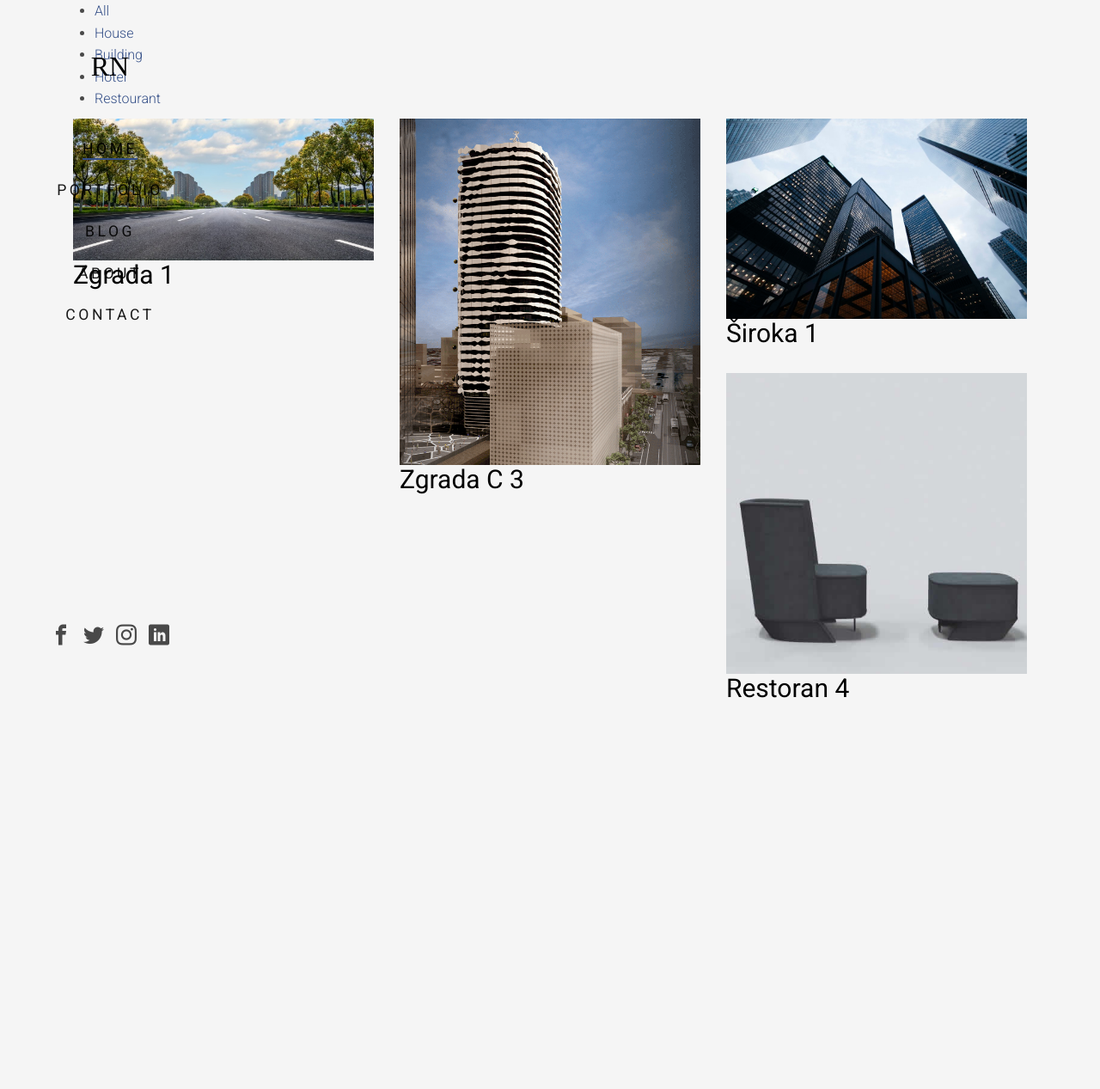
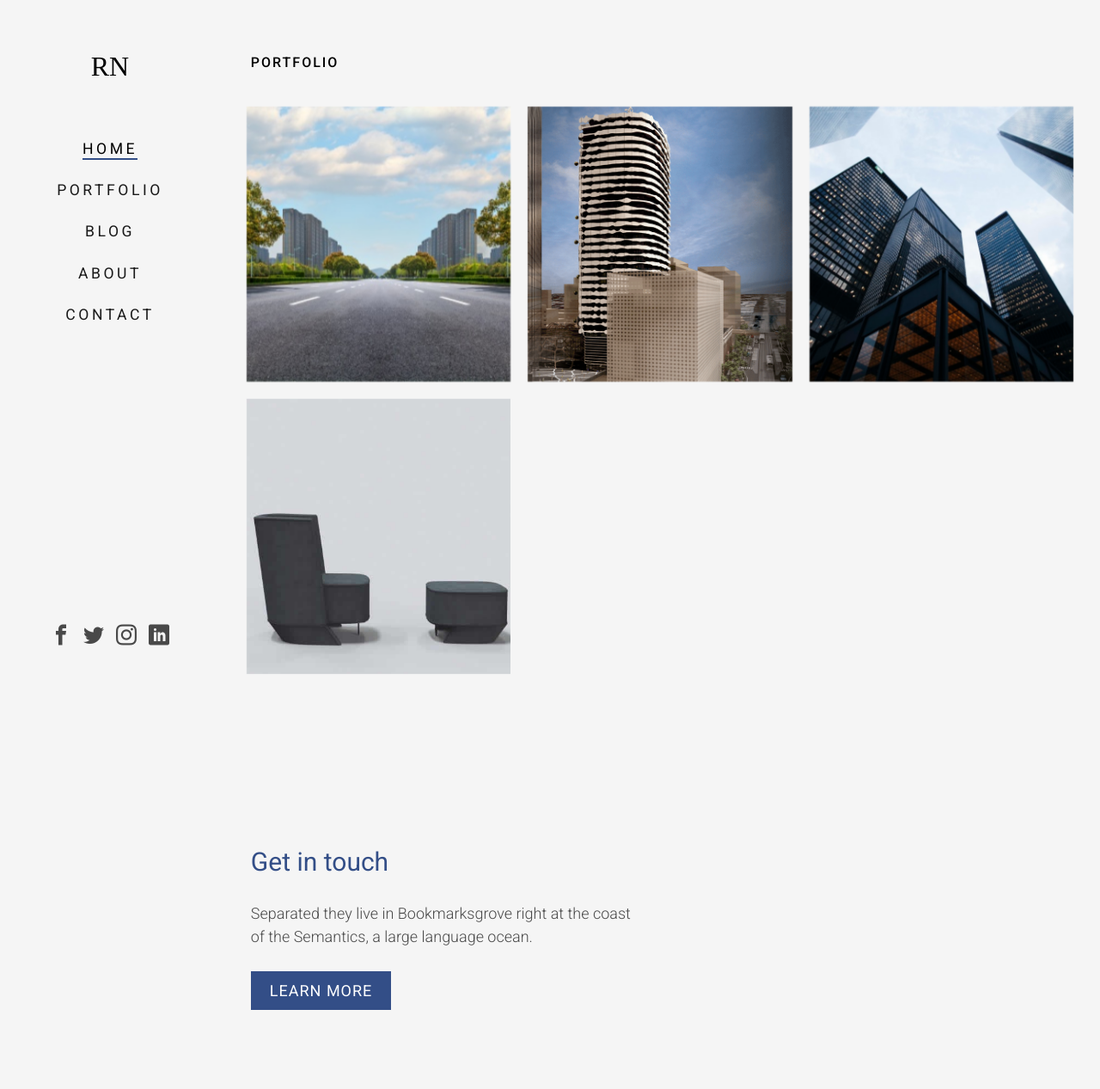
Before and after one commit to BinaryTree0/ArhitekturaRN, a Django app: page /post/ in a window 1280 px wide. Shown: the whole page at 86% size. Before the commit the page ends 812 px from the top, so only its background shows below. Run offline with Django 3.2, Linux system fonts and the light colour scheme; data comes from the database, SQL or seed files in the repository; both versions use the stored data as it was after the commit; parts of the project's set-up code (start-up, migrations or seed data) failed here and were passed over; some libraries are stand-ins or nearby versions; some web fonts are replaced.

Commit message:
Uredivanje css-a. Dodavanje post template-a.

```diff
--- a/blog/templates/blog/blog.html
+++ b/blog/templates/blog/blog.html
@@ -9,9 +9,9 @@
             {% for obj in object_list %}
             <div class="col-md-4 col-sm-6 col-padding animate-box" data-animate-effect="fadeInLeft">
                 <div class="blog-entry">
-                    <a href="#" class="blog-img"><img src="{{ obj.image.url }}" class="img-responsive" alt="Free HTML5 Bootstrap Template by FreeHTML5.co"></a>
+                    <a href="{{ obj.get_absolute_url }}" class="blog-img"><img src="{{ obj.image.url }}" class="img-responsive" alt="Free HTML5 Bootstrap Template by FreeHTML5.co"></a>
                     <div class="desc">
-                        <h3><a href="#">Inspirational Website</a></h3>
+                        <h3><a href="{{ obj.get_absolute_url }}">Inspirational Website</a></h3>
                         <span><small>by Admin </small> / <small> Web Design </small> / <small> <i class="icon-comment"></i> 14</small></span>
                         <p>Design must be functional and functionality must be translated into visual aesthetics</p>
                         <a href="{{ obj.get_absolute_url }}" class="lead">Read More <i class="icon-arrow-right3"></i></a>
--- a/landing/templates/landing/about.html
+++ b/landing/templates/landing/about.html
@@ -8,7 +8,7 @@
 			<div class="col-md-6 animate-box" data-animate-effect="fadeInLeft">
 				<img class="img-responsive" src="{% static 'images/img_bg_1.jpg' %}" alt="Free HTML5 Bootstrap Template by FreeHTML5.co">
 			</div>
-			<div class="col-md-6 animate-box" data-animate-effect="fadeInLeft">
+			<div class="col-md-6 animate-box mt-media" data-animate-effect="fadeInLeft">
 				<h2 class="fh5co-heading">About Company</h2>
 				<p>Far far away, behind the word mountains, far from the countries Vokalia and Consonantia, there live the blind texts. Quisque sit amet efficitur nih. Interdum et malesuada fames ac ante ipsum primis in faucibus interda et malesuada parturient.</p>
 				<p>Quisque sit amet efficitur nih. Interdum et malesuada fames ac ante ipsum primis in faucibus interda et malesuada parturient.</p>
--- a/post/templates/post/post.html
+++ b/post/templates/post/post.html
@@ -3,60 +3,35 @@
 
 {% block content %}
 
-<!-- Portfolio section
-================================================== -->
-<section id="portfolio">
-   <div class="container">
-      <div class="row">
+<div id="fh5co-main">
+  <div class="fh5co-narrow-content">
+    <h2 class="fh5co-heading animate-box" data-animate-effect="fadeInLeft">Portfolio</h2>
+    <div class="row row-bottom-padded-md">
+      {% for obj in object_list %}
+      <div class="col-md-4 col-sm-6 col-padding text-center animate-box">
+        <a href="{{ obj.get_absolute_url }}" class="work" style="background-image: url('{{ obj.image.url }}');">
+          <div class="desc">
+            <h3>{{ obj.name }}</h3>
+            <span>{{ obj.description|truncatechars:100 }}</span>
+          </div>
+        </a>
+      </div>
+      {% endfor %}
+    </div>
+  </div>
 
-         <div class="col-md-12 col-sm-12">
-
-               <!-- iso section -->
-               <div class="iso-section wow fadeInUp" data-wow-delay="2.6s">
-
-                  <ul class="filter-wrapper clearfix">
-                           <li><a href="#" data-filter="*" class="selected opc-main-bg">All</a></li>
-                           <li><a href="#" class="opc-main-bg" data-filter=".portfolio_1">House</a></li>
-                           <li><a href="#" class="opc-main-bg" data-filter=".portfolio_2">Building</a></li>
-                           <li><a href="#" class="opc-main-bg" data-filter=".portfolio_3">Hotel</a></li>
-                        <li><a href="#" class="opc-main-bg" data-filter=".portfolio_4">Restourant</a></li>
-                        </ul>
-
-                        <!-- iso box section -->
-                        <div class="iso-box-section wow fadeInUp" data-wow-delay="1s">
-                           <div class="iso-box-wrapper col4-iso-box">
-                             {% if user.is_superuser %}
-                             <div class="iso-box branding col-md-4 col-sm-6">
-                                <div class="portfolio-thumb">
-                                   <img src="{% static 'images/portfolio-img2.jpg' %}" class="img-responsive img-full" alt="Portfolio">
-                                      <div class="portfolio-overlay portfolio-overlay-permanent">
-                                         <div class="portfolio-item">
-                                               <a href="{% url 'post:create' %}"><i class="fa fa-plus fa-3x"></i></a>
-                                               <h2>Create</h2>
-                                            </div>
-                                      </div>
-                                </div>
-                             </div>
-                             {% endif %}
-                             {% for obj in object_list %}
-                               <div class="iso-box portfolio_{{ obj.category }} branding col-md-4 col-sm-6">
-                                  <div class="portfolio-thumb">
-                                     <img src="{{ obj.image.url }}" class="img-responsive" alt="Portfolio">
-                                        <div class="portfolio-overlay">
-                                           <div class="portfolio-item">
-                                                 <a href="{{ obj.get_absolute_url }}"><i class="fa fa-link"></i></a>
-                                                 <h2>{{ obj.name }} {{ obj.category }}</h2>
-                                              </div>
-                                        </div>
-                                  </div>
-                               </div>
-                             {% endfor %}
-                        </div>
-               </div>
-         </div>
-
+  <div class="fh5co-narrow-content">
+    <div class="row">
+      <div class="col-md-4 animate-box" data-animate-effect="fadeInLeft">
+        <h1 class="fh5co-heading-colored">Get in touch</h1>
       </div>
-   </div>
-</section>
-
+    </div>
+    <div class="row">
+      <div class="col-md-6 col-md-offset-3 col-md-pull-3 animate-box" data-animate-effect="fadeInLeft">
+        <p class="fh5co-lead">Separated they live in Bookmarksgrove right at the coast of the Semantics, a large language ocean.</p>
+        <p><a href="#" class="btn btn-primary">Learn More</a></p>
+      </div>
+    </div>
+  </div>
+</div>
 {% endblock %}
```
Also changed, not shown: landing/templates/landing/index.html (+2 -51 lines), post/templates/post/post_detail.html (+19 -28 lines), post/templates/post/post_form.html (+10 -20 lines), post/templates/post/post_update_form.html (+10 -20 lines), templates/static/css/style.css (+12 -20 lines), db.sqlite3.
